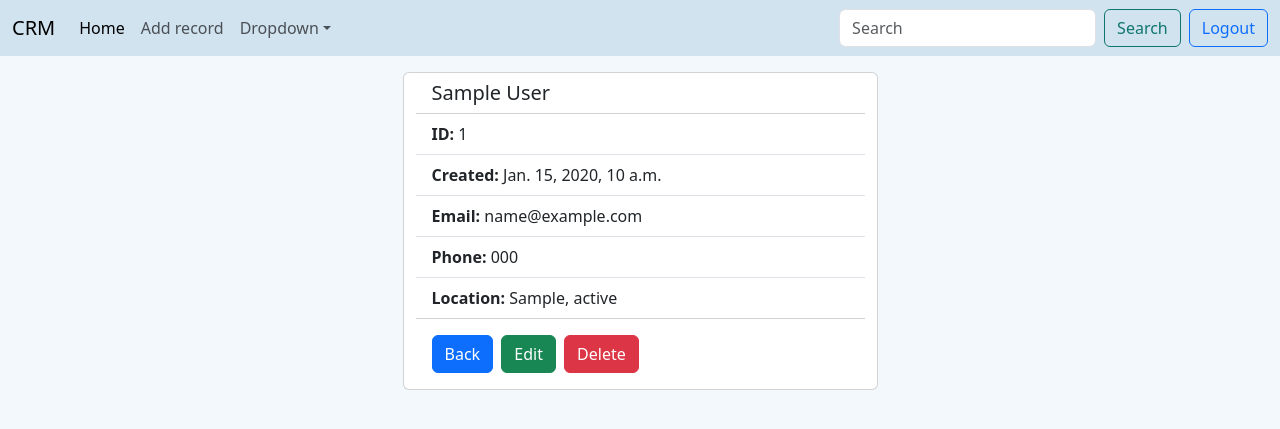
After one commit to few-letters/crm, a Django app: page /record/1/ in a window 1280 px wide. The commit adds this page. Shown: the top 429 px of the page. Run offline with Django 5.2, Linux system fonts and the light colour scheme; a user stored in the database is signed in; tables that the repository leaves empty hold one stand-in row (values such as "Sample post").

Commit message:
Finished core functionality of the app. Records. Add record, edit record, delete record. Record Card.

```diff
--- /dev/null
+++ b/core/decorators.py
@@ -0,0 +1,25 @@
+from functools import wraps
+from django.shortcuts import redirect
+from django.contrib import messages
+from .settings import LOGIN_URL
+
+def login_required_w_message(login_url=LOGIN_URL, message="You have to be logged in."):
+
+    #(Decoration Time)
+    def actual_decorator(view_func):
+
+        #(Run Time)
+        @wraps(view_func)
+        def _wrapped_view(request, *args, **kwargs):
+            # here we have access to all arguments above
+            # message (level 1), view_func (level 2), request (level 3)
+
+            if not request.user.is_authenticated:
+                messages.error(request, message)
+                return redirect(login_url)
+
+            return view_func(request, *args, **kwargs)
+
+        return _wrapped_view
+
+    return actual_decorator
--- a/core/settings.py
+++ b/core/settings.py
@@ -51,6 +51,9 @@ MIDDLEWARE = [
 ]
 
 ROOT_URLCONF = 'core.urls'
+
+#for @login_required
+LOGIN_URL = 'website:home'
 
 TEMPLATES = [
     {
--- a/static/css/style_main.css
+++ b/static/css/style_main.css
@@ -27,6 +27,14 @@ body {
   background-color: #d2e3f0;
 }
 
+.bg-light-blue {
+  background-color: #deecfa;
+}
+
+.border-radius-14 {
+  border-radius: 14px;
+}
+
 /* registration form text */
 /* .registration_form .helptext {
 
--- a/website/admin.py
+++ b/website/admin.py
@@ -1,7 +1,9 @@
 from django.contrib import admin
 from django.contrib.auth.admin import UserAdmin
-from .models import User
+from .models import User, Record
 
 @admin.register(User)
 class CustomUserAdmin(UserAdmin):
     pass
+
+admin.site.register(Record)
--- a/website/models.py
+++ b/website/models.py
@@ -11,8 +11,8 @@ class Record(models.Model):
     created_at = models.DateTimeField(auto_now_add=True)
     first_name = models.CharField(max_length=50)
     last_name = models.CharField(max_length=50)
-    phone = models.CharField(max_length=15)
-    email = models.CharField(max_length=50)
+    phone = models.CharField(max_length=15, unique=True)
+    email = models.EmailField(max_length=50, unique=True)
     state = models.CharField(max_length=50)
     city = models.CharField(max_length=50)
     address = models.CharField(max_length=80)
--- a/website/templates/website/navbar.html
+++ b/website/templates/website/navbar.html
@@ -1,6 +1,6 @@
 <nav class="navbar navbar-expand-lg custom-bg-body-grey-1">
   <div class="container-fluid">
-    <a class="navbar-brand" href="{% url "home" %}">Navbar</a>
+    <a class="navbar-brand" href="{% url "website:home" %}">CRM</a>
 
     <button class="navbar-toggler"
             type="button"
@@ -15,10 +15,12 @@
     <div class="collapse navbar-collapse" id="navbarSupportedContent">
       <ul class="navbar-nav me-auto mb-2 mb-lg-0">
         <li class="nav-item">
-          <a class="nav-link active" aria-current="page" href="#">Home</a>
+          <a class="nav-link active"
+             aria-current="page"
+             href="{% url "website:home" %}">Home</a>
         </li>
         <li class="nav-item">
-          <a class="nav-link" href="#">Link</a>
+          <a class="nav-link" href="{% url "website:add_record" %}">Add record</a>
         </li>
         <li class="nav-item dropdown">
           <a class="nav-link dropdown-toggle"
@@ -52,12 +54,12 @@
       </form>
 
       {% if user.is_authenticated %}
-        <a href="{% url 'logout' %}"
+        <a href="{% url 'website:logout' %}"
            class="btn btn-outline-primary ms-0 ms-lg-2 mt-2 mt-md-0">Logout</a>
       {% else %}
-        <a href="{% url 'home' %}"
+        <a href="{% url 'website:home' %}"
            class="btn btn-outline-primary ms-0 ms-lg-2 mt-2 mt-md-0">Login</a>
-        <a href="{% url 'register' %}"
+        <a href="{% url 'website:register' %}"
            class="btn btn-outline-primary ms-0 ms-lg-2 mt-2 mt-md-0">Register</a>
       {% endif %}
     </div>
--- /dev/null
+++ b/website/templates/website/record.html
@@ -0,0 +1,36 @@
+{% extends "website/base.html" %}
+{% block content %}
+    <div class="row justify-content-center mt-3">
+        <div class="card col-11 col-md-7 col-lg-5" id="record_card">
+            <h5 class="card-header bg-white">
+                {{ customer_record.first_name }} {{ customer_record.last_name }}
+            </h5>
+
+            <ul class="list-group list-group-flush">
+                <li class="list-group-item">
+                    <strong>ID:</strong> {{ customer_record.pk }}
+                </li>
+                <li class="list-group-item">
+                    <strong>Created:</strong> {{ customer_record.created_at }}
+                </li>
+                <li class="list-group-item">
+                    <strong>Email:</strong> {{ customer_record.email }}
+                </li>
+                <li class="list-group-item">
+                    <strong>Phone:</strong> {{ customer_record.phone }}
+                </li>
+                <li class="list-group-item">
+                    <strong>Location:</strong> {{ customer_record.city }}, {{ customer_record.state }}
+                </li>
+            </ul>
+
+            <div class="card-body">
+                <a href="{% url "website:home" %}" class="btn btn-primary me-1">Back</a>
+                <a href="{% url "website:update_record" pk=customer_record.id %}"
+                   class="btn btn-success me-1">Edit</a>
+                <a href="{% url "website:delete_record" pk=customer_record.id %}"
+                   class="btn btn-danger">Delete</a>
+            </div>
+        </div>
+    </div>
+{% endblock content %}
--- a/website/urls.py
+++ b/website/urls.py
@@ -1,9 +1,15 @@
 from django.urls import path, include
 from . import views
+
+app_name = 'website'
 
 urlpatterns = [
     path('', views.home, name='home'),
     path('logout/', views.logout_user, name='logout'),
     path('register/', views.register_user, name='register'),
+    path('record/<int:pk>/', views.customer_record, name='record'),
+    path('update_record/<int:pk>/', views.update_record, name='update_record'),
+    path('delete/<int:pk>/', views.delete_record, name='delete_record'),
+    path('add_record/', views.add_record, name='add_record'),
     #path('login/', views.login_user, name='login'),
 ]
--- a/website/views.py
+++ b/website/views.py
@@ -1,10 +1,14 @@
 from django.shortcuts import render, redirect
 from django.contrib.auth import authenticate, login, logout
 from django.contrib import messages
-from .forms import SignUpForm
+from .forms import SignUpForm, AddRecordForm
+from .models import Record
+from core.decorators import login_required_w_message
 
 
 def home(request):
+    records = Record.objects.all().order_by('pk')
+
     if request.method == 'POST':
         username = request.POST.get('username')
         password = request.POST.get('password')
@@ -12,24 +16,25 @@ def home(request):
         if user is not None:
                 login(request, user)
                 messages.success(request, 'Login successful!')
-                return redirect('home')
+                return redirect('website:home')
         else:
                 messages.error(request, 'Something went wrong, try again.')
-                return redirect('home')
+                return redirect('website:home')
 
     else:
-        return render(request, 'website/home.html', {})
+        return render(request, 'website/home.html', {'records': records})
 
 
 def logout_user(request):
     logout(request)
     messages.success(request, 'You have been logged out.')
-    return redirect('home')
+    return redirect('website:home')
 
 
 def register_user(request):
+    form = SignUpForm(request.POST or None)
+
     if request.method == 'POST':
-        form = SignUpForm(request.POST)
         if form.is_valid():
             form.save()
             username = form.cleaned_data['username']
@@ -37,9 +42,52 @@ def register_user(request):
             user = authenticate(username=username, password=password)
             login(request, user)
             messages.success(request, 'Registered successfully')
-            return redirect('home')
-    else:
-        form = SignUpForm()
-        return render(request, 'website/register.html', {'form': form})
+            return redirect('website:home')
+
+        else:
+             messages.error(request, 'Form is not valid. Check your inputs')
 
     return render(request, 'website/register.html', {'form': form})
+
+@login_required_w_message()
+def customer_record(request, pk):
+    customer_record = Record.objects.get(id=pk)
+    return render(request, 'website/record.html', {'customer_record': customer_record})
+
+@login_required_w_message()
+def delete_record(request, pk):
+    record_to_delete = Record.objects.get(id=pk)
+    record_to_delete.delete()
+    messages.success(request, 'Record deleted successfully')
+    return redirect('website:home')
+
+@login_required_w_message()
+def add_record(request):
+    form = AddRecordForm(request.POST or None)
+
+    if request.method == 'POST':
+        if form.is_valid():
+            form.save()
+            messages.success(request, 'Record added successfully')
+            return redirect('website:add_record')
+
+        else:
+            messages.error(request, 'Form is not valid. Check your inputs')
+
+    return render(request, 'website/add_record.html', {'form': form})
+
+@login_required_w_message()
+def update_record(request, pk):
+    record_to_edit = Record.objects.get(id=pk)
+    form = AddRecordForm(request.POST or None, instance=record_to_edit)
+
+    if request.method == 'POST':
+        if form.is_valid():
+            form.save(commit=True)
+            messages.success(request, f'Record #{record_to_edit.pk} edited successfully')
+            return redirect('website:home')
+
+        else:
+            messages.error(request, 'Error during editing. Check your form')
+
+    return render(request, 'website/update_record.html', {'form': form})
```
Also changed, not shown: temp_scripts.py (+24 -2 lines), website/forms.py (+17 -0 lines), website/templates/website/add_record.html (added, +19 -0 lines), website/templates/website/home.html (+34 -2 lines), website/templates/website/update_record.html (added, +19 -0 lines), website/migrations/0003_alter_record_email_alter_record_phone.py (added).
